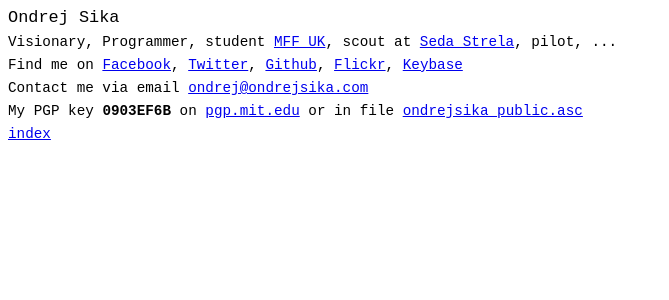
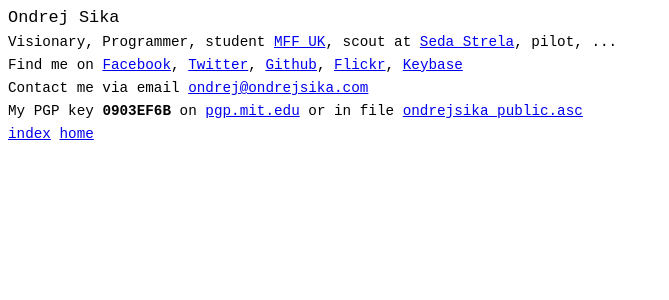
Before and after one commit to ondrejsika/ondrejsika.com, a Jekyll site: the page built from index.html, in a window 1280 px wide. Shown: the top 300 px of the page, without its empty margins (0-669 px from the left). Built offline with Jekyll 4.4.1, drawn with Linux system fonts in a browser that asks for light colours; Markdown is read by kramdown in place of the engine named in the settings; comment, search, counter and statistics services are not loaded.

Commit message:
add home link to footer

```diff
--- a/_layouts/default.html
+++ b/_layouts/default.html
@@ -10,5 +10,5 @@
 {% if page.nofooter %}
 {% else %}
 <hr class="footer">
-<p class="footer"><a href="/site-index.html">index</a> | since 2012 <a href="http://ondrejsika.com" class="no-target">Ondrej Sika</a></p>
+<p class="footer"><a href="/site-index.html">index</a> <a href="/">home</a> | since 2012 <b>Ondrej Sika</b></p>
 {% endif %}
--- a/index.html
+++ b/index.html
@@ -7,4 +7,4 @@
 <p>Find me on <a href="https://www.facebook.com/sikaondrej2">Facebook</a>, <a href="https://www.twitter.com/ondrejsika">Twitter</a>, <a href="https://www.github.com/ondrejsika">Github</a>, <a href="https://www.flickr.com/photos/ondrejsika/">Flickr</a>, <a href="https://www.keybase.io/ondrejsika">Keybase</a></p>
 <p>Contact me via email <a href="mailto:ondrej@ondrejsika.com">ondrej@ondrejsika.com</a></p>
 <p>My PGP key <b>0903EF6B</b> on <a href="http://pgp.mit.edu/pks/lookup?op=vindex&search=0x775D8A020903EF6B">pgp.mit.edu</a> or in file <a href="ondrejsika_public.asc">ondrejsika_public.asc</a></p>
-<p><a href="/site-index.html">index</a></p>
+<p><a href="/site-index.html">index</a> <a href="/">home</a></p>
```
